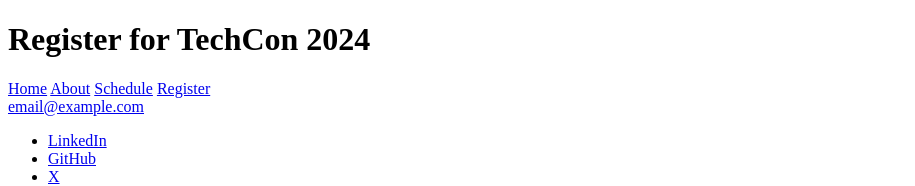
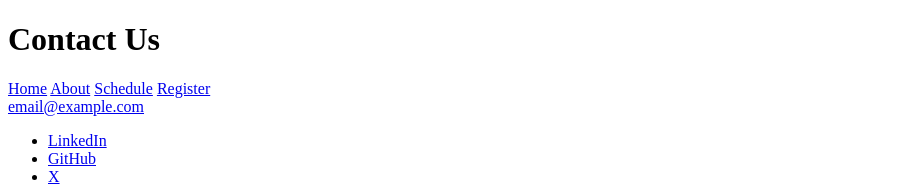
Before and after one commit to Amine4jh/TechCon_HTML, a plain HTML site: page techcon_website/contact.html in a window 1280 px wide. Shown: the top 186 px of the page, without its empty margins (0-915 px from the left). Drawn offline with Linux system fonts and the light colour scheme.

Commit message:
Fix header

```diff
--- a/techcon_website/contact.html
+++ b/techcon_website/contact.html
@@ -7,7 +7,7 @@
 </head>
 <body>
     <header>
-        <h1>Register for TechCon 2024</h1>
+        <h1>Contact Us</h1>
         <nav>
             <a href="index.html">Home</a>
             <a href="about.html">About</a>
```
